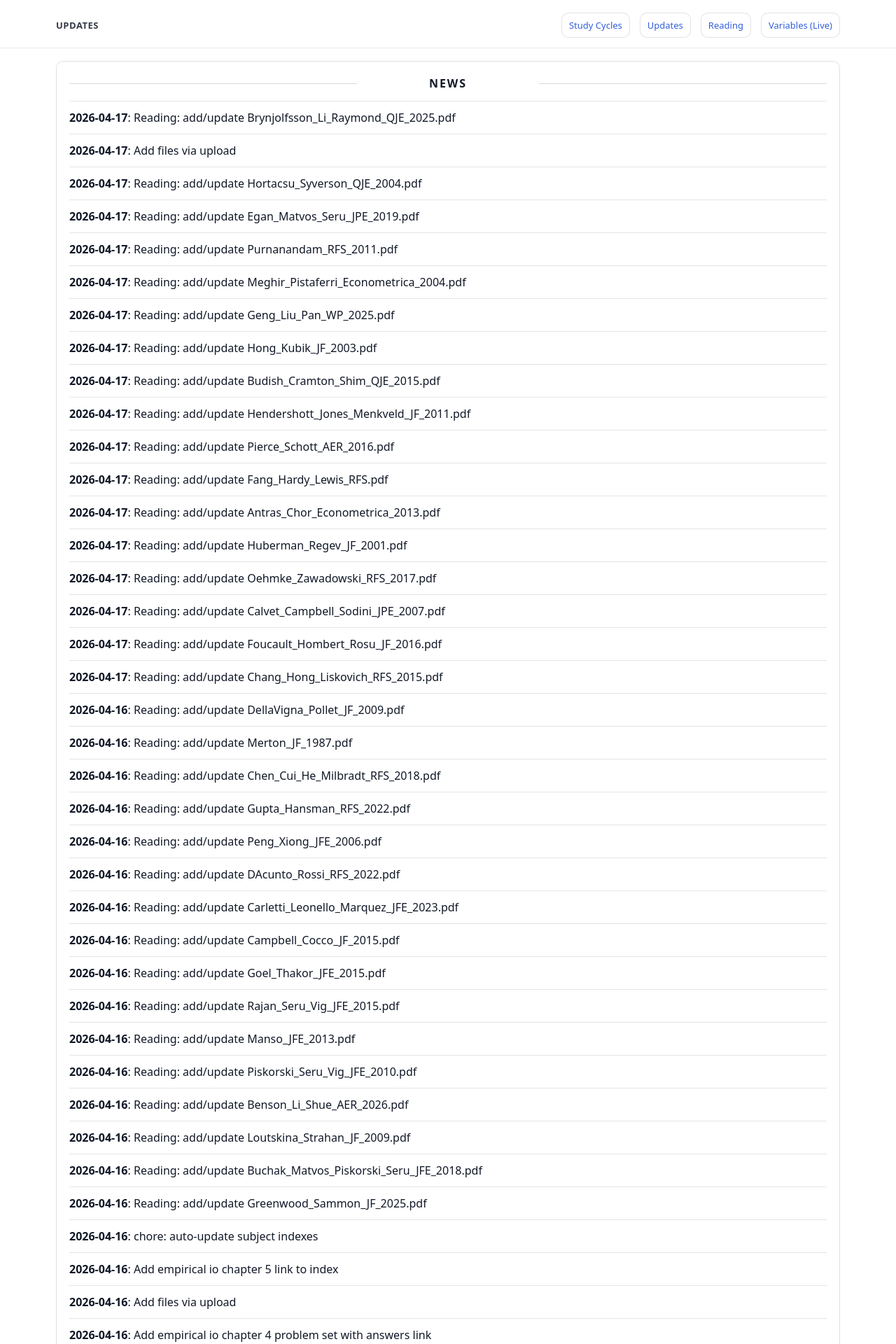
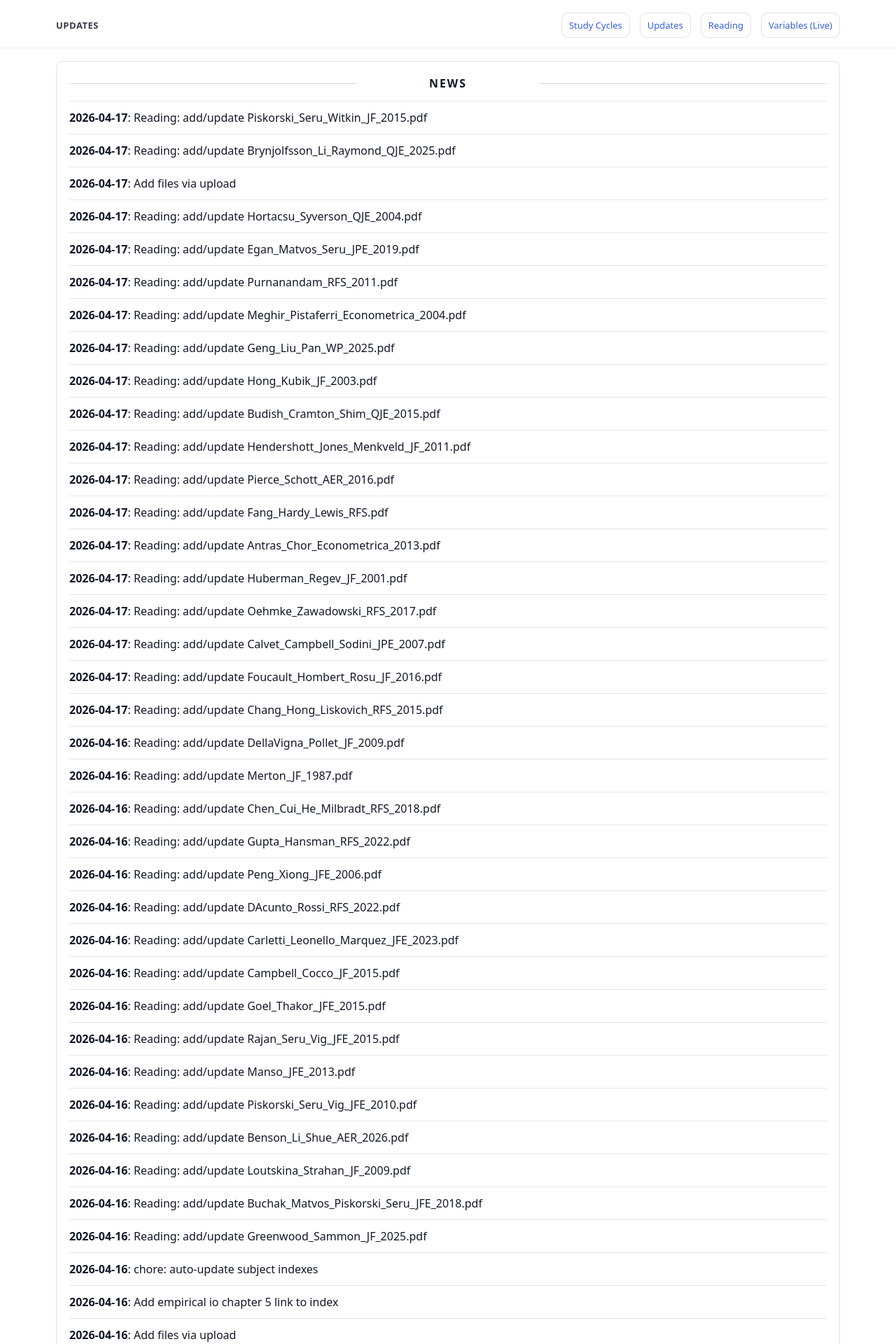
Before and after one commit to yaxinzn/study-archive, a Jekyll site: the page built from updates/index.md, in a window 1280 px wide. Shown: the top 1920 px of the page at 70% size. Built offline with Jekyll 4.4.1, drawn with Linux system fonts in a browser that asks for light colours; some of the changed text lies outside the part shown.

Commit message:
chore: update NEWS feed

```diff
--- a/_data/news.yml
+++ b/_data/news.yml
@@ -1,4 +1,7 @@
 # Auto-generated update history (sorted newest -> oldest). Do not edit manually.
+- ts: "1776429964"
+  date: "2026-04-17"
+  title: "Reading: add/update Piskorski_Seru_Witkin_JF_2015.pdf"
 - ts: "1776429730"
   date: "2026-04-17"
   title: "Reading: add/update Brynjolfsson_Li_Raymond_QJE_2025.pdf"
```
